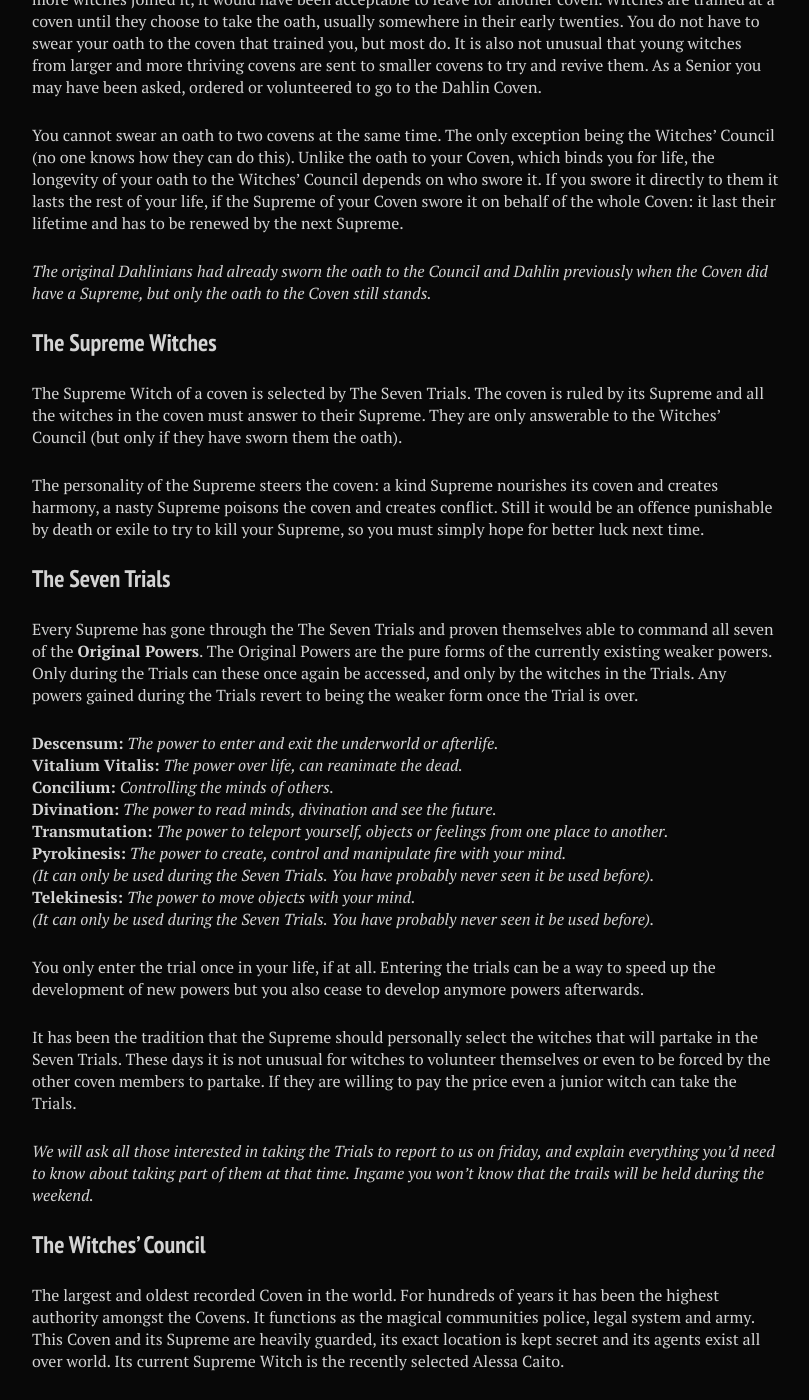
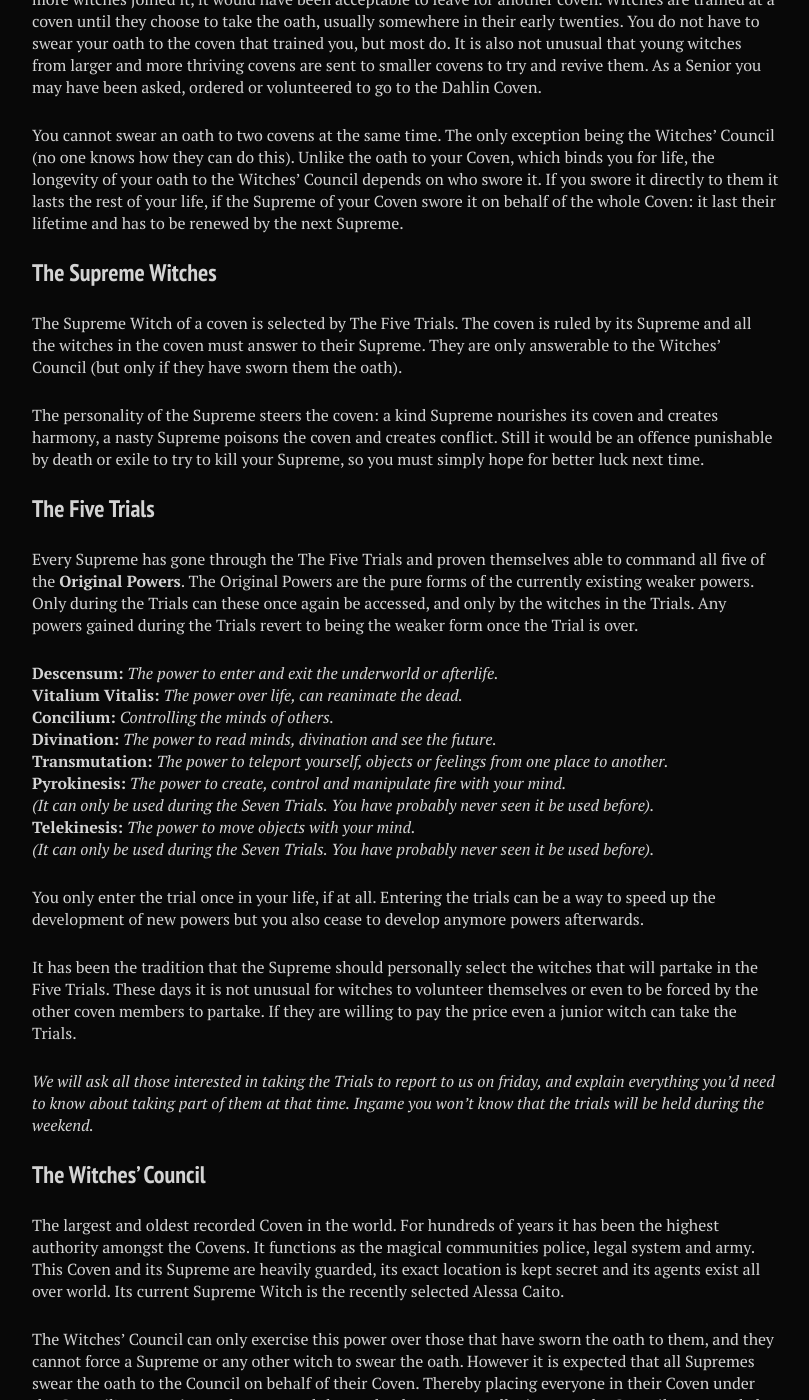
Before and after one commit to stanislavb/en.coven.nu, a Jekyll site: the page built from fictional/index.md, in a window 1280 px wide and 1400 px high, scrolled down 2195 px. Shown: the whole window, without its empty margins (288-1097 px from the left). Built offline with Jekyll 4.4.1, drawn with Linux system fonts in a browser that asks for light colours; nearby versions of some CDN libraries; some of the changed text lies outside the part shown.

Commit message:
Update index.md

```diff
--- a/fictional/index.md
+++ b/fictional/index.md
@@ -62,15 +62,13 @@ Witches are trained at a coven until they choose to take the oath, usually somew
 
 You cannot swear an oath to two covens at the same time. The only exception being the Witches’ Council (no one knows how they can do this). Unlike the oath to your Coven, which binds you for life, the longevity of your oath to the Witches’ Council depends on who swore it. If you swore it directly to them it lasts the rest of your life, if the Supreme of your Coven swore it on behalf of the whole Coven: it last their lifetime and has to be renewed by the next Supreme.
 
-*The original Dahlinians had already sworn the oath to the Council and Dahlin previously when the Coven did have a Supreme, but only the oath to the Coven still stands.*
-
 ### The Supreme Witches
-The Supreme Witch of a coven is selected by The Seven Trials. The coven is ruled by its Supreme and all the witches in the coven must answer to their Supreme. They are only answerable to the Witches’ Council (but only if they have sworn them the oath).
+The Supreme Witch of a coven is selected by The Five Trials. The coven is ruled by its Supreme and all the witches in the coven must answer to their Supreme. They are only answerable to the Witches’ Council (but only if they have sworn them the oath).
 
 The personality of the Supreme steers the coven: a kind Supreme nourishes its coven and creates harmony, a nasty Supreme poisons the coven and creates conflict. Still it would be an offence punishable by death or exile to try to kill your Supreme, so you must simply hope for better luck next time.
 
-### The Seven Trials
-Every Supreme has gone through the The Seven Trials and proven themselves able to command all seven of the **Original Powers**. The Original Powers are the pure forms of the currently existing weaker powers. Only during the Trials can these once again be accessed, and only by the witches in the Trials. Any powers gained during the Trials revert to being the weaker form once the Trial is over.
+### The Five Trials
+Every Supreme has gone through the The Five Trials and proven themselves able to command all five of the **Original Powers**. The Original Powers are the pure forms of the currently existing weaker powers. Only during the Trials can these once again be accessed, and only by the witches in the Trials. Any powers gained during the Trials revert to being the weaker form once the Trial is over.
 
 **Descensum:** *The power to enter and exit the underworld or afterlife.*
 **Vitalium Vitalis:** *The power over life, can reanimate the dead.*
@@ -84,9 +82,9 @@ Every Supreme has gone through the The Seven Trials and proven themselves able t
 
 You only enter the trial once in your life, if at all. Entering the trials can be a way to speed up the development of new powers but you also cease to develop anymore powers afterwards.
 
-It has been the tradition that the Supreme should personally select the witches that will partake in the Seven Trials. These days it is not unusual for witches to volunteer themselves or even to be forced by the other coven members to partake. If they are willing to pay the price even a junior witch can take the Trials.
+It has been the tradition that the Supreme should personally select the witches that will partake in the Five Trials. These days it is not unusual for witches to volunteer themselves or even to be forced by the other coven members to partake. If they are willing to pay the price even a junior witch can take the Trials.
 
-*We will ask all those interested in taking the Trials to report to us on friday, and explain everything you’d need to know about taking part of them at that time. Ingame you won’t know that the trails will be held during the weekend.*
+*We will ask all those interested in taking the Trials to report to us on friday, and explain everything you’d need to know about taking part of them at that time. Ingame you won’t know that the trials will be held during the weekend.*
 
 ### The Witches’ Council
 The largest and oldest recorded Coven in the world.  For hundreds of years it has been the highest authority amongst the Covens. It functions as the magical communities police, legal system and army. This Coven and its Supreme are heavily guarded, its exact location is kept secret and its agents exist all over world. Its current Supreme Witch is the recently selected Alessa Caito.
@@ -101,7 +99,7 @@ If you have no living family (within the magical community) and no strong family
 ## About Magic
 The LARP aims for a type or realism (with magic, yes we know), but basically try to steer clear of the fantasy magical vibe present in for example Harry Potter: no wands, no abrakadabra, no magical creatures or potions that make you swap bodies. Instead think primal rituals, chants, symbols, blood and some gore. And remember all magic has a price, whether it be a headache, a nosebleed or your soul.
 
-All magic in this universe stems from the **Original Powers** of **The Seven Trials**: Descensum, Vitalium Vitalis, Concilium, Clairvoyance, Transmutation, Telekinesis and Pyrokinesis. This means that as long as you can link it to one of the powers, it can be done.
+All magic in this universe stems from the **Original Powers** of **The Five Trials**: Descensum, Vitalium Vitalis, Concilium, Clairvoyance, Transmutation. This means that as long as you can link it to one of the powers, it can be done.
 
 You can lend your fellow witches your strength through linking together (with a ritual, chant, joining hands etc). But you can not “give” another witch your own powers.
 
@@ -109,7 +107,7 @@ Tarot cards, crystals, rituals etc can all be used to channel, store, enhance or
 
 ## The Five Powers
 
-As the covens began to die out and more witches stopped using their gifts, the powers got weaker. Pyrokinesis and Telekinesis disappeared altogether. Mortis, Vitalis, Concilium, Clairvoyance and Transfero are the five powers seen in young witches today: they are all weaker versions of the **Original Powers** from **The Seven Trials**.
+As the covens began to die out and more witches stopped using their gifts, the powers got weaker. Pyrokinesis and Telekinesis disappeared altogether. Mortis, Vitalis, Concilium, Clairvoyance and Transfero are the five powers seen in young witches today: they are all weaker versions of the **Original Powers** from **The Five Trials**.
 
 Your first power to develop is called your **Primary Power**. You will get both its greatest advantages and its greatest disadvantages. Your other powers are weaker in descending order but you can link with other witches to reach the effects of having it as a Primary Power.
 
@@ -214,4 +212,4 @@ It was the local church who stepped in and refuted the rumours. The Dahlin’s,
 The coven has posed as several different types of retreats; schools, and even an orphanage through its history. However it was in 1925 when the Countess Ebba von Eckermann, a former member of the Frustunaby Girls Outdoor Club, donated Frustunaby to the Girl Guides Association that a permanent cover was created and remains to this day.
 It wasn’t until the merging of the Girl Guides Association with the Swedish Scout Association in 1960 that boys began to join the Dahlin Coven.
 
-The Dahlin Coven was like most covens today: on the brink of extinction. The numbers had dwindled dramatically over the last thirty years and new applicants had become rarer and rarer. With the death of the last Supreme four years back it was clear that no new supreme would be called until the coven regained its numbers. The sudden influx of witches from other covens over the last year was promising, and the Seven Trials was held. However it quickly became clear that no new Supreme would emerge and that the trial was not valid. The coven was simply not strong enough.
+The Dahlin Coven was like most covens today: on the brink of extinction. The numbers had dwindled dramatically over the last thirty years and new applicants had become rarer and rarer. With the death of the last Supreme four years back it was clear that no new supreme would be called until the coven regained its numbers. The sudden influx of witches from other covens over the last year was promising, and the Five Trials was held. However it quickly became clear that no new Supreme would emerge and that the trial was not valid. The coven was simply not strong enough.
```
